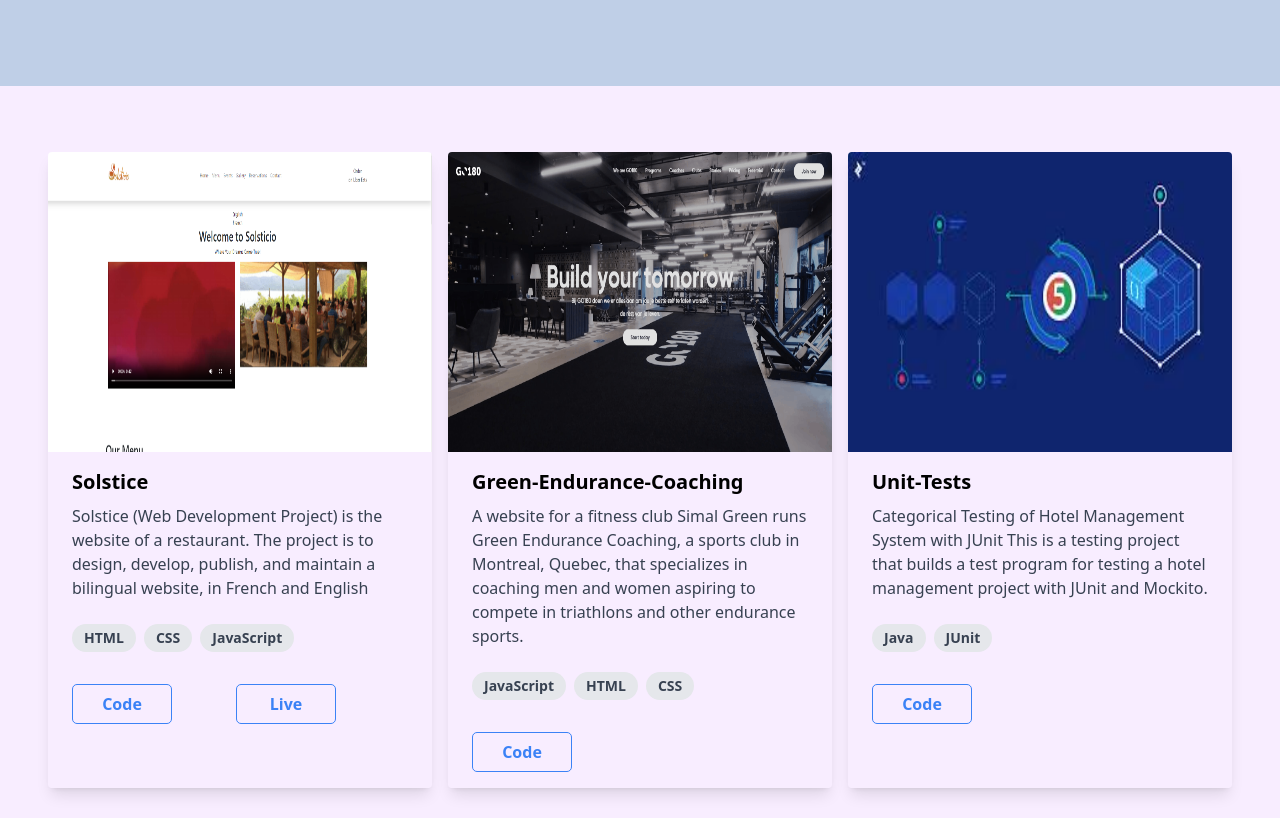
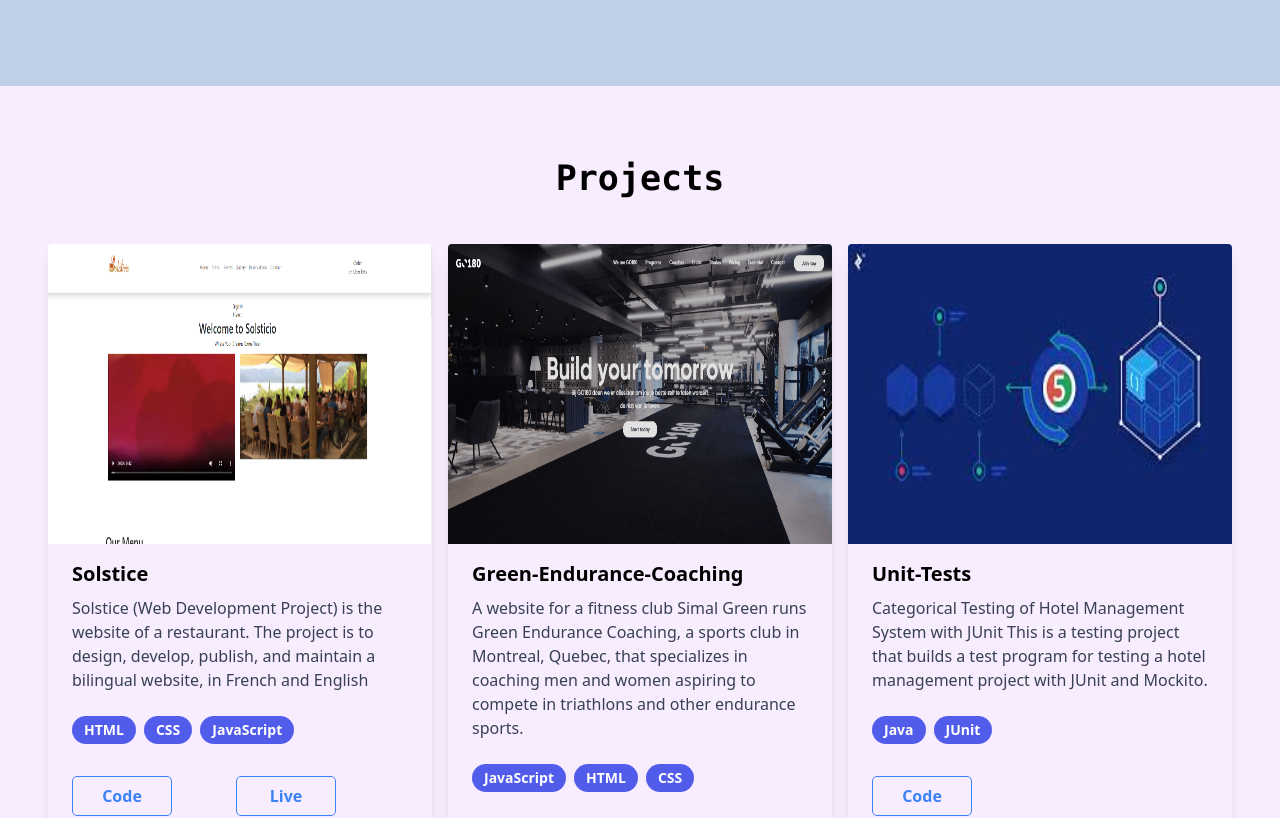
Before and after one commit to hkshakib/innovatesphere, a React (Create React App) app: page / in a window 1280 px wide. Shown: the part 4141-4959 px from the top of the page. Built offline with nearby package versions, Linux system fonts and the light colour scheme.

Commit message:
fix: projects header

```diff
--- a/src/App.js
+++ b/src/App.js
@@ -35,9 +35,12 @@ function App() {
         <Experiences />
       </section>
       <section
-        id="skills"
-        className="flex pt-[50px] pb-20 items-center justify-center relative"
+        id="projects"
+        className="flex flex-col pt-[50px] pb-20 items-center justify-center relative"
       >
+        <div className="flex pb-10">
+          <span className="flex font-mono text-[35px] font-bold">Projects</span>
+        </div>
         <Projects />
       </section>
       <section
--- a/src/components/ProjectCard.jsx
+++ b/src/components/ProjectCard.jsx
@@ -19,7 +19,7 @@ const ProjectCard = ({
         {tags.map((tag, index) => (
           <span
             key={index}
-            className="inline-block bg-gray-200 rounded-full px-3 py-1 text-sm font-semibold text-gray-700 mr-2 mb-2"
+            className="inline-block bg-[#525CEB] rounded-full px-3 py-1 text-sm font-semibold text-white mr-2 mb-2"
           >
             {tag}
           </span>
```
